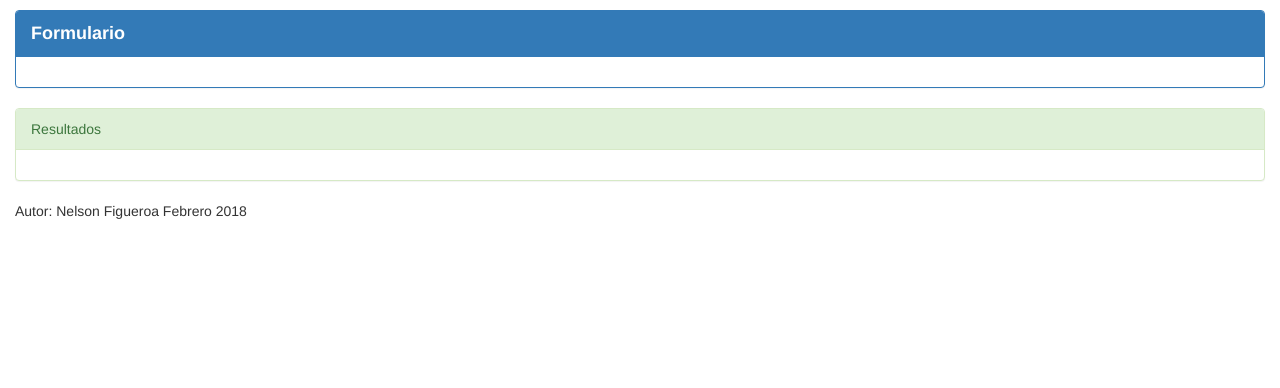
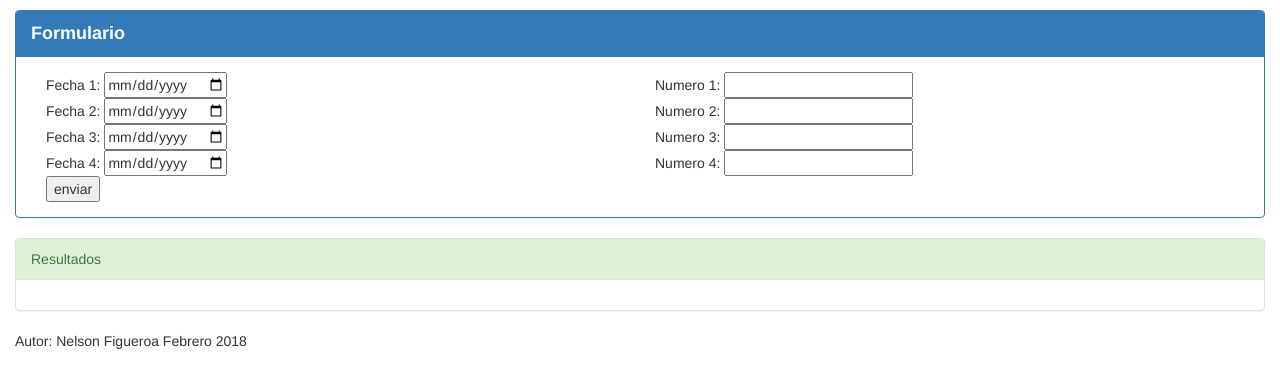
Before and after one commit to nelsonfc/Docsphp7, a PHP site: page / in a window 1280 px wide. Shown: the part 60-448 px from the top of the page. Run offline with PHP 8.4, Linux system fonts and the light colour scheme.

Commit message:
formulario
Creación del formulario, utilizaremos ajax para enviar el formulario, asi que solo se define el id del formulario

```diff
--- a/vista/index.php
+++ b/vista/index.php
@@ -33,6 +33,39 @@
             <div class="panel-heading"><b style="font-size: 18px">Formulario</b></div>
             <div class="panel-body">
 
+                <form id="frm1">
+                    <fieldset>
+                        <div class="col-md-6">
+                            Fecha 1: <input type="date" name="fecha1">
+                        </div>
+                        <div class="col-md-6">
+                            Numero 1: <input type="number" name="numero1">
+                        </div>
+                        <div class="col-md-6">
+                            Fecha 2: <input type="date" name="fecha2">
+                        </div>
+                        <div class="col-md-6">
+                            Numero 2: <input type="number" name="numero2">
+                        </div>
+                        <div class="col-md-6">
+                            Fecha 3: <input type="date" name="fecha3">
+                        </div>
+                        <div class="col-md-6">
+                            Numero 3: <input type="number" name="numero3">
+                        </div>
+                        <div class="col-md-6">
+                            Fecha 4: <input type="date" name="fecha4">
+                        </div>
+                        <div class="col-md-6">
+                            Numero 4: <input type="number" name="numero4">
+                        </div>
+
+                        <div class="col-md-6">
+                            <input id="enviar" type="button" value="enviar">
+                        </div>
+
+                    </fieldset>
+                </form>
 
             </div>
         </div>
```
